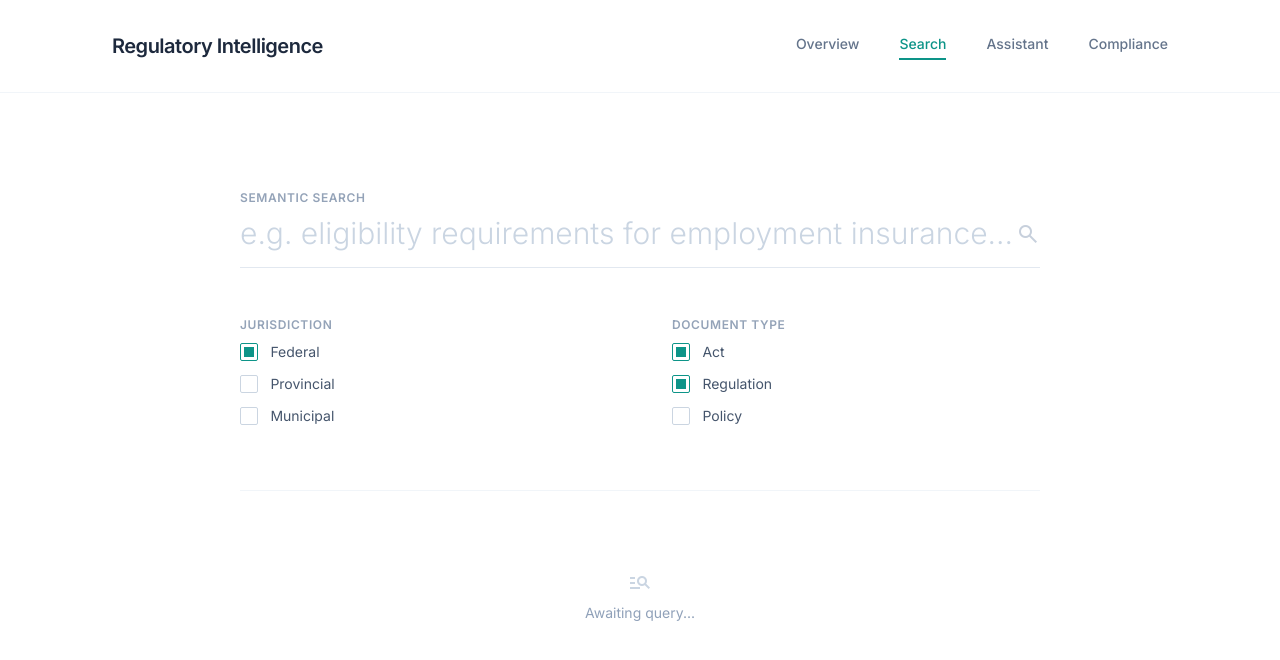
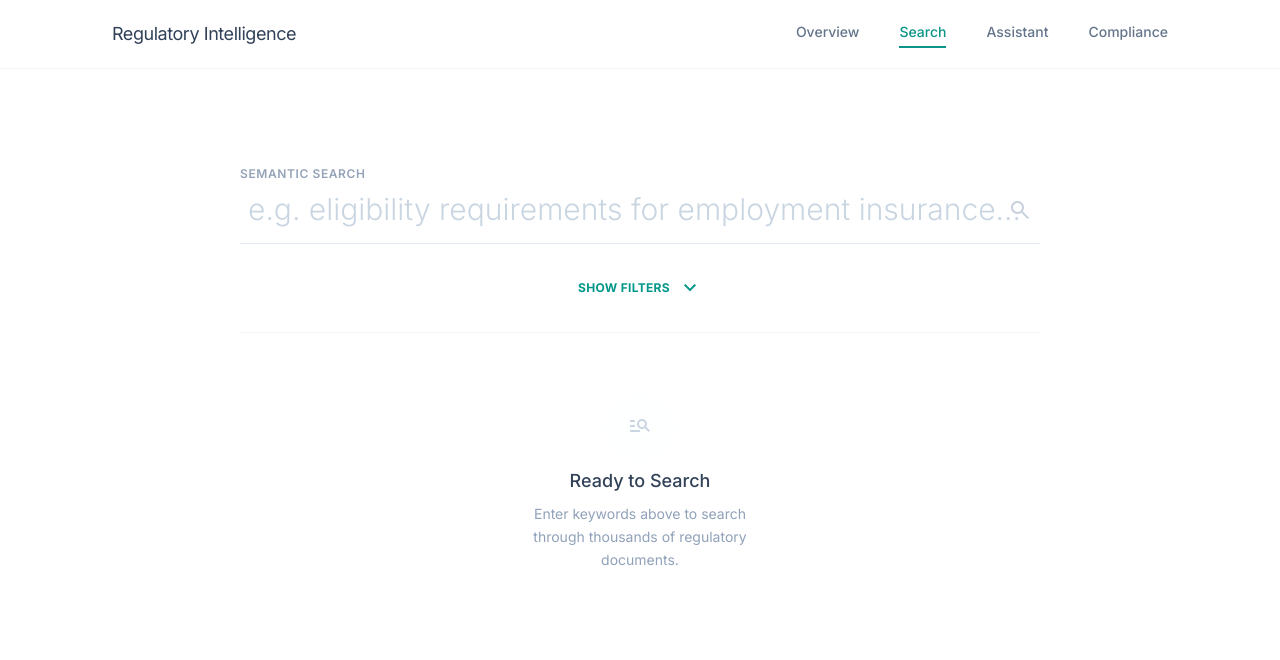
Before and after one commit to samjd-zz/regulatory-intelligence-assistant, a React (Vite) app in the folder frontend/: page /search in a window 1280 px wide. Shown: the top 660 px of the page. Built offline with nearby package versions, Linux system fonts and the light colour scheme.

Commit message:
Update UI/UX pt3

```diff
--- a/frontend/src/components/layout/Header.tsx
+++ b/frontend/src/components/layout/Header.tsx
@@ -16,11 +16,13 @@ export function Header() {
 
 	return (
 		<header className="border-b border-slate-100 z-20 bg-white/95 backdrop-blur-sm sticky top-0">
-			<div className="max-w-6xl mx-auto px-6 md:px-12 py-8 flex justify-between items-end">
+			<div className="max-w-6xl mx-auto px-6 md:px-12 py-5 flex justify-between items-end">
 				<div>
-					<h1 className="text-xl font-semibold text-slate-800 tracking-tight animate-slide-up delay-100">
-						Regulatory Intelligence
-					</h1>
+					<Link to="/">
+						<h1 className="text-lg font-normal text-slate-700 tracking-tight hover:text-teal-600 transition-colors cursor-pointer animate-slide-up delay-100">
+							Regulatory Intelligence
+						</h1>
+					</Link>
 				</div>
 				{/* Tab Navigation */}
 				<nav className="flex gap-10 animate-slide-up delay-200">
--- a/frontend/src/pages/Search.tsx
+++ b/frontend/src/pages/Search.tsx
@@ -8,11 +8,13 @@ export function Search() {
 	const { query, results, loading, error, search, total, processingTime } =
 		useSearchStore();
 	const [localQuery, setLocalQuery] = useState("");
+	const [showFilters, setShowFilters] = useState(false);
 
 	const handleSearch = (e: React.FormEvent) => {
 		e.preventDefault();
 		if (localQuery.trim()) {
 			search(localQuery);
+			setShowFilters(false);
 		}
 	};
 
@@ -20,7 +22,11 @@ export function Search() {
 		<div className="flex flex-col h-full animate-fade-in">
 			<div className="max-w-4xl mx-auto w-full pt-16 px-12">
 				{/* Search Input */}
-				<div className="mb-12 animate-slide-up">
+				<div
+					className={`animate-slide-up transition-all duration-500 ease-[cubic-bezier(0.19,1,0.22,1)] ${
+						showFilters ? "mb-12" : "mb-8"
+					}`}
+				>
 					<p className="label-kpi mb-4">Semantic Search</p>
 					<form onSubmit={handleSearch} className="relative group">
 						<input
@@ -29,13 +35,13 @@ export function Search() {
 							value={localQuery}
 							onChange={(e) => setLocalQuery(e.target.value)}
 							placeholder="e.g. eligibility requirements for employment insurance..."
-							className="w-full text-3xl font-light text-slate-900 border-b border-slate-200 pb-4 outline-none focus:border-teal-600 placeholder-slate-300 bg-transparent transition-all"
+							className="w-full text-3xl font-light text-slate-900 border-b border-slate-200 pb-4 px-2 outline-none focus:border-teal-600 placeholder-slate-300 bg-transparent transition-colors duration-300"
 							aria-label="Search regulations"
 						/>
 						<button
 							type="submit"
 							disabled={loading || !localQuery.trim()}
-							className="absolute right-0 bottom-4 text-slate-400 hover:text-teal-600 transition-transform hover:scale-110 active:scale-95 disabled:opacity-50"
+							className="absolute right-2 bottom-4 text-slate-400 hover:text-teal-600 transition-transform hover:scale-110 active:scale-95 disabled:opacity-50"
 						>
 							<span className="material-symbols-outlined text-3xl">search</span>
 						</button>
@@ -43,7 +49,15 @@ export function Search() {
 				</div>
 
 				{/* Filters */}
-				<div className="grid grid-cols-2 gap-16 mb-16 animate-slide-up delay-100">
+				<div
+					className={`grid transition-[grid-template-rows] duration-500 ease-[cubic-bezier(0.19,1,0.22,1)] ${
+						showFilters
+							? "grid-rows-[1fr] opacity-100"
+							: "grid-rows-[0fr] opacity-0"
+					}`}
+				>
+					<div className="overflow-hidden">
+						<div className="grid grid-cols-2 gap-16 mb-12">
 							<div>
 								<p className="label-kpi mb-4">Jurisdiction</p>
 								<div className="space-y-3">
@@ -103,6 +117,27 @@ export function Search() {
 								</div>
 							</div>
 						</div>
+					</div>
+				</div>
+
+				{/* Toggle Filters Button */}
+				<div className="flex justify-center mb-8 animate-fade-in">
+					<button
+						type="button"
+						onClick={() => setShowFilters(!showFilters)}
+						className="text-xs font-bold text-teal-600 uppercase tracking-wide hover:text-teal-700 flex items-center gap-2 transition-colors"
+					>
+						{showFilters ? "Hide Filters" : "Show Filters"}
+						<span
+							className="material-symbols-outlined text-sm transition-transform duration-300"
+							style={{
+								transform: showFilters ? "rotate(180deg)" : "rotate(0deg)",
+							}}
+						>
+							expand_more
+						</span>
+					</button>
+				</div>
 
 				{/* Results */}
 				<div className="border-t border-slate-100 pt-8 animate-slide-up delay-200">
@@ -124,8 +159,14 @@ export function Search() {
 
 					{/* Error State */}
 					{error && (
-						<div className="bg-red-50 border border-red-200 rounded-lg p-4 text-red-800 animate-scale-in">
-							{error}
+						<div className="bg-red-50 border border-red-200 rounded-lg p-4 text-red-800 animate-scale-in flex items-start gap-3 mb-8">
+							<span className="material-symbols-outlined text-red-500 mt-0.5">
+								error
+							</span>
+							<div>
+								<p className="font-medium text-red-900">Error</p>
+								<p className="text-sm text-red-700">{error}</p>
+							</div>
 						</div>
 					)}
 
@@ -160,18 +201,39 @@ export function Search() {
 
 					{/* No Results */}
 					{!loading && !error && query && results.length === 0 && (
-						<div className="text-center py-12 text-slate-600 animate-scale-in">
-							No results found for "{query}". Try refining your search.
+						<div className="flex flex-col items-center justify-center text-center py-12 animate-scale-in">
+							<div className="relative mb-6 group cursor-default">
+								<div className="absolute inset-0 bg-slate-100 rounded-full blur-xl opacity-40 group-hover:opacity-60 transition-opacity duration-500" />
+								<span className="material-symbols-outlined text-6xl text-slate-300 relative z-10 transition-transform duration-500 group-hover:scale-110">
+									search_off
+								</span>
+							</div>
+							<h3 className="text-lg font-medium text-slate-700 mb-2">
+								No results found
+							</h3>
+							<p className="text-sm text-slate-400 max-w-[300px] leading-relaxed">
+								We couldn't find any regulations matching "{query}". Try
+								refining your search terms.
+							</p>
 						</div>
 					)}
 
 					{/* Initial State */}
 					{!loading && !error && !query && results.length === 0 && (
-						<div className="text-center py-12 opacity-40 animate-scale-in">
-							<span className="material-symbols-outlined text-4xl text-slate-300 mb-2 animate-bounce">
+						<div className="flex flex-col items-center justify-center text-center py-12 animate-scale-in">
+							<div className="relative mb-6 group cursor-default">
+								<div className="absolute inset-0 bg-teal-100 rounded-full blur-xl opacity-20 group-hover:opacity-40 transition-opacity duration-500" />
+								<span className="material-symbols-outlined text-6xl text-slate-300 relative z-10 transition-transform duration-500 group-hover:scale-110 group-hover:text-teal-500/50">
 									manage_search
 								</span>
-							<p className="text-sm text-slate-400">Awaiting query...</p>
+							</div>
+							<h3 className="text-lg font-medium text-slate-700 mb-2">
+								Ready to Search
+							</h3>
+							<p className="text-sm text-slate-400 max-w-[250px] leading-relaxed">
+								Enter keywords above to search through thousands of regulatory
+								documents.
+							</p>
 						</div>
 					)}
 				</div>
--- a/frontend/src/store/chatStore.ts
+++ b/frontend/src/store/chatStore.ts
@@ -1,25 +1,28 @@
-import { create } from 'zustand'
-import type { Message, QAResponse } from '@/types'
-import { askQuestion } from '@/services/api'
+import { create } from "zustand";
+import type { Message, QAResponse } from "@/types";
+import { askQuestion } from "@/services/api";
 
 interface ChatState {
-  messages: Message[]
-  currentQuestion: string
-  loading: boolean
-  error: string | null
+	messages: Message[];
+	currentQuestion: string;
+	loading: boolean;
+	error: string | null;
 
 	// Actions
-  setCurrentQuestion: (question: string) => void
-  sendMessage: (content: string, context?: Record<string, unknown>) => Promise<void>
-  addMessage: (message: Message) => void
-  clearChat: () => void
-  setLoading: (loading: boolean) => void
-  setError: (error: string | null) => void
+	setCurrentQuestion: (question: string) => void;
+	sendMessage: (
+		content: string,
+		context?: Record<string, unknown>,
+	) => Promise<void>;
+	addMessage: (message: Message) => void;
+	clearChat: () => void;
+	setLoading: (loading: boolean) => void;
+	setError: (error: string | null) => void;
 }
 
 export const useChatStore = create<ChatState>((set, get) => ({
 	messages: [],
-  currentQuestion: '',
+	currentQuestion: "",
 	loading: false,
 	error: null,
 
@@ -29,48 +32,54 @@ export const useChatStore = create<ChatState>((set, get) => ({
 		// Add user message
 		const userMessage: Message = {
 			id: `user-${Date.now()}`,
-      role: 'user',
+			role: "user",
 			content,
 			timestamp: new Date(),
-    }
+		};
 
 		set((state) => ({
 			messages: [...state.messages, userMessage],
 			loading: true,
 			error: null,
-      currentQuestion: '',
-    }))
+			currentQuestion: "",
+		}));
 
 		try {
 			const response: QAResponse = await askQuestion({
 				question: content,
 				context,
-      })
+			});
 
 			// Add assistant message
 			const assistantMessage: Message = {
 				id: `assistant-${Date.now()}`,
-        role: 'assistant',
+				role: "assistant",
 				content: response.answer,
-        citations: response.sources.map((source) => ({
-          regulation_id: '',
+				citations: (response.sources || []).map((source) => ({
+					regulation_id: "",
 					title: source.regulation,
 					section: source.section,
 					citation_text: source.citation,
 				})),
-        confidence: response.confidence === 'high' ? 0.9 : response.confidence === 'medium' ? 0.7 : 0.5,
+				confidence:
+					response.confidence === "high"
+						? 0.9
+						: response.confidence === "medium"
+							? 0.7
+							: 0.5,
 				timestamp: new Date(),
-      }
+			};
 
 			set((state) => ({
 				messages: [...state.messages, assistantMessage],
 				loading: false,
-      }))
+			}));
 		} catch (error) {
 			set({
-        error: error instanceof Error ? error.message : 'Failed to get response',
+				error:
+					error instanceof Error ? error.message : "Failed to get response",
 				loading: false,
-      })
+			});
 		}
 	},
 
@@ -82,11 +91,11 @@ export const useChatStore = create<ChatState>((set, get) => ({
 	clearChat: () =>
 		set({
 			messages: [],
-      currentQuestion: '',
+			currentQuestion: "",
 			error: null,
 		}),
 
 	setLoading: (loading) => set({ loading }),
 
 	setError: (error) => set({ error }),
-}))
+}));
```
Also changed, not shown: frontend/src/pages/Chat.tsx (+42 -22 lines). Lines whose indentation alone changed are shown as unchanged.
